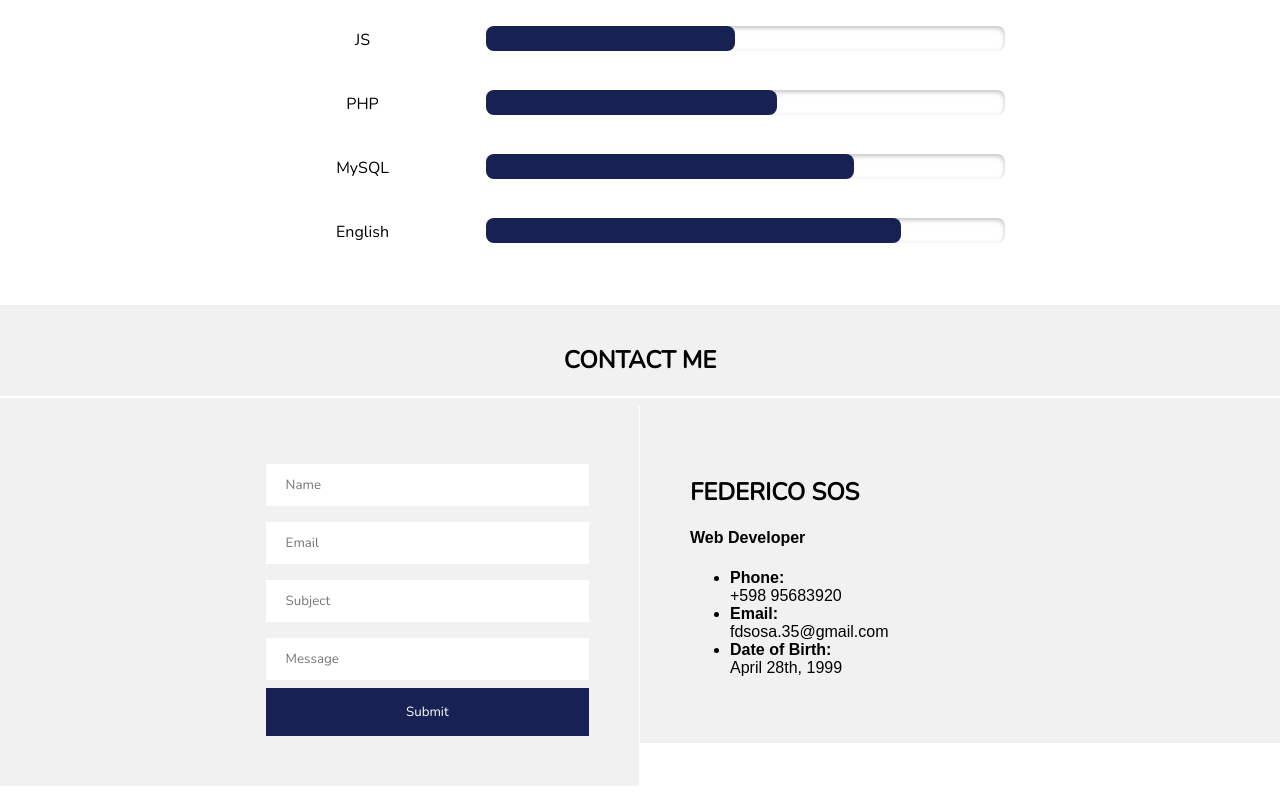
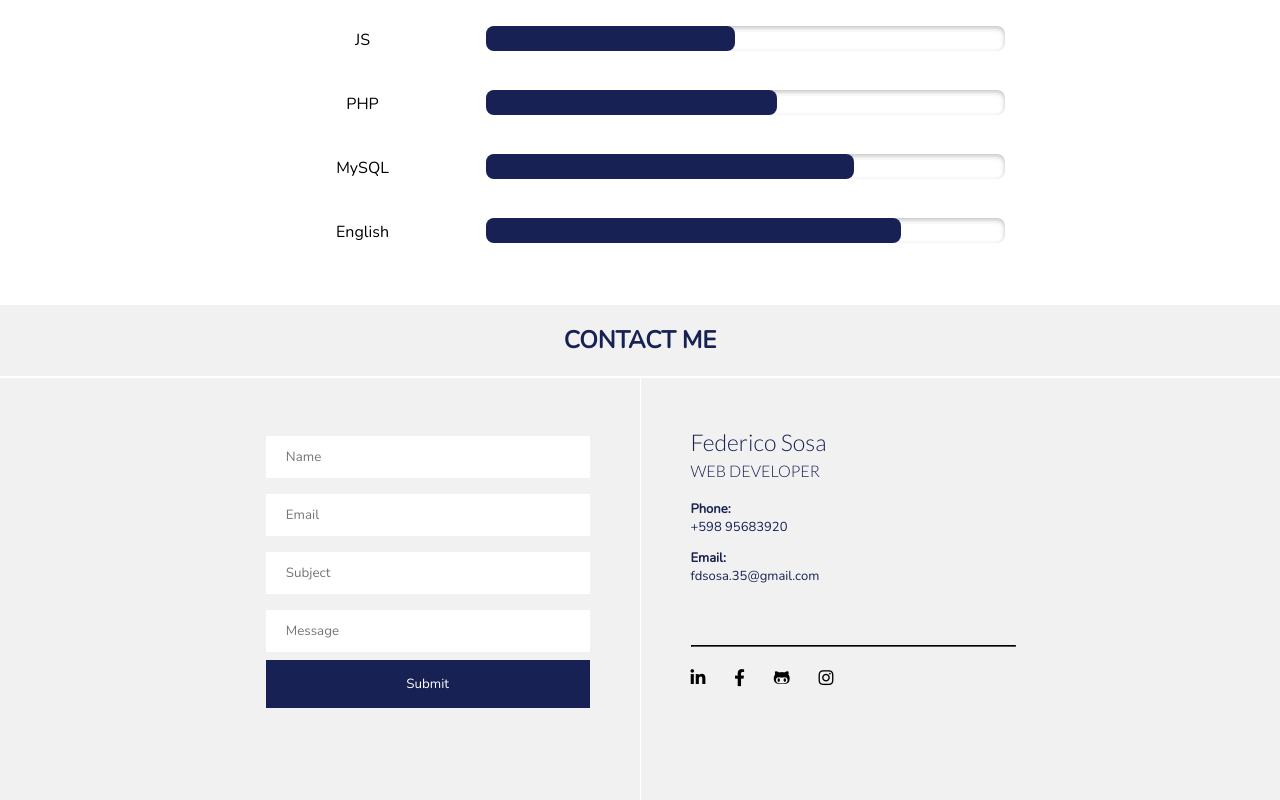
Before and after one commit to fdsosa/proyecto-cv, a plain HTML site: page index.html in a window 1280 px wide. Shown: the part 1628-2428 px from the top of the page. Drawn offline with nearby package versions, Linux system fonts and the light colour scheme; some icons are missing.

Commit message:
Finishing de Contact Section

```diff
--- a/index.html
+++ b/index.html
@@ -7,10 +7,14 @@
     <title>Mi web personal - Federico Sosa</title>
     <link rel="stylesheet" href="style.css">
     <!-- ICONS -->
-    <link rel="stylesheet" href="https://d1azc1qln24ryf.cloudfront.net/114779/Socicon/style-cf.css?9ukd8d">
-    <script type="text/javascript" src="function.js"></script>
+    <link rel="stylesheet"
+          href="https://use.fontawesome.com/releases/v5.8.1/css/all.css"
+          integrity="sha384-50oBUHEmvpQ+1lW4y57PTFmhCaXp0ML5d60M1M7uH2+nqUivzIebhndOJK28anvf"
+          crossorigin="anonymous">
   </head>
   <body>
+
+    <!-- HEADER SECTION -->
     <header id="header">
       <nav>
         <div class="title">
@@ -26,6 +30,7 @@
       </nav>
     </header>
 
+    <!-- PROFILE SECTION -->
     <section class="background-pic">
       <div class="profile">
         <section class="profile-pic">
@@ -45,20 +50,21 @@
       </div>
     </section>
 
+    <!-- PRESENTATION SECTION -->
     <section class="presentation">
       <div class="social-bar">
         <ul>
           <li>
-            <a href=""><span class="socicon-linkedin"></span></a>
+            <a href=""><i class="fab fa-linkedin-in"></i></a>
           </li>
           <li>
-            <a href=""><span class="socicon-facebook"></span></a>
+            <a href=""><i class="fab fa-facebook-f"></i></a>
           </li>
           <li>
-            <a href=""><span class="socicon-github"></span></a>
+            <a href=""><i class="fab fa-github-alt"></i></a>
           </li>
           <li>
-            <a href=""><span class="socicon-youtube"></span></a>
+            <a href=""><i class="fab fa-instagram"></i></a>
           </li>
         </ul>
       </div>
@@ -68,6 +74,7 @@
       </div>
     </section>
 
+    <!-- SKILLS SECTION -->
     <section class="skills" id="skillsSection">
       <h2>Skills</h2>
       <hr class="line_skills">
@@ -111,33 +118,46 @@
       </table>
     </section>
 
+    <!-- CONTACT SECTION -->
     <section class="contact" id="contactSection">
       <h2>Contact Me</h2>
       <hr>
+      <aside class="row-2">
         <div class="left">
           <form class="" action="index.html" method="post">
-          <div class="half">
             <input type="text" name="name" placeholder="Name"><br>
-          </div>
-          <div class="half">
             <input type="text" name="email" placeholder="Email"><br>
-          </div>
             <input type="text" name="subject" placeholder="Subject"><br>
             <input type="text" name="message" placeholder="Message"><br>
             <button type="button" onclick="alert('Hello World!')">Submit</button>
           </form>
         </div>
         <div class="right">
-        <section class="">
-          <h2>Federico Sos</h1>
+            <h3>Federico Sosa</h3>
             <h4>Web Developer</h4>
             <ul>
               <li><b>Phone:</b><br>+598 95683920</li>
               <li><b>Email:</b><br>fdsosa.35@gmail.com</li>
-            <li><b>Date of Birth:</b><br>April 28th, 1999</li>
             </ul>
-        </section>
+            <hr>
+            <div class="social-bar-alt">
+              <ul>
+                <li>
+                  <a href=""><i class="fab fa-linkedin-in"></i></a>
+                </li>
+                <li>
+                  <a href=""><i class="fab fa-facebook-f"></i></a>
+                </li>
+                <li>
+                  <a href=""><i class="fab fa-github-alt"></i></a>
+                </li>
+                <li>
+                  <a href=""><i class="fab fa-instagram"></i></a>
+                </li>
+              </ul>
             </div>
+        </div>
+      </aside>
     </section>
   </body>
 </html>
--- a/style.css
+++ b/style.css
@@ -1,5 +1,5 @@
 /* FONTS */
-@import url('https://fonts.googleapis.com/css?family=Assistant:300|Roboto|Nunito');
+@import url('https://fonts.googleapis.com/css?family=Assistant:300|Roboto|Lato:300|Nunito');
 
 /* BODY TAGS */
 body{
@@ -13,6 +13,15 @@ img{
   display: block;
 }
 
+h1, h2, h3, h4, li, p{
+  color: #182153;
+}
+
+a{
+  text-decoration: none;
+}
+
+/* HEADER SECTION */
 header{
   position: fixed;
   top: 0;
@@ -44,7 +53,6 @@ header a{
   display: inline-block;
   font-family: 'Nunito', sans-serif;
   font-size: 16px;
-  text-decoration: none;
   text-transform: uppercase;
   box-sizing: border-box;
   padding: 0 30px;
@@ -63,6 +71,7 @@ header .title{
   box-sizing: border-box;
 }
 
+/* PROFILE SECTION */
 .background-pic{
   background-image: url(computer.jpg);
   background-repeat: no-repeat;
@@ -146,6 +155,7 @@ header .title{
   filter: grayscale(100%);
 }
 
+/* SOCIAL BAR SECTION */
 .social-bar{
   width: 60%;
   height: 8vh;
@@ -165,13 +175,12 @@ header .title{
 }
 
 .social-bar ul li a{
-  text-decoration: none;
   padding: 5px 15px;
-  font-size: 20px;
+  font-size: 22px;
   color: #fff;
 }
 
-
+/* PRESENTATION SECTION */
 .presentation{
   background-color: #F1F1F1;
 }
@@ -182,6 +191,7 @@ header .title{
   font-family: 'Nunito', sans-serif;
 }
 
+/* SKILLS SECTION */
 .skills{
   width: 100%;
   background-color: white;
@@ -243,10 +253,18 @@ progress[value]::-webkit-progress-value {
   border-radius: 8px;
 }
 
+/* CONTACT SECTION */
 .contact{
-  padding: 20px 0;
+  display: flex;
+  flex-direction: column;
+  justify-content: center;
   width: 100%;
   background-color: #F1F1F1;
+}
+
+.row-2{
+  display: flex;
+  flex-direction: row;
 }
 
 .contact h2{
@@ -255,8 +273,15 @@ progress[value]::-webkit-progress-value {
   font-family: 'Nunito', sans-serif;
 }
 
+.contact h3{
+  font-family: 'Assistant', sans-serif;
+  font-size: 23px;
+  margin: 0 0 5px 0;
+}
+
 .contact hr{
   display: block;
+  margin: 0;
   width: 100%;
   border-style: solid;
   border-width: 0.8px;
@@ -264,23 +289,20 @@ progress[value]::-webkit-progress-value {
 }
 
 .contact .left, .contact .right{
-  display: inline-block;
   background-color: #F1F1F1;
+  flex: 1;
+  flex-grow: 1;
 }
 
 .contact .left{
   padding: 50px;
-  width: 50%;
   box-sizing: border-box;
-  float: left;
   border-right: solid 0.8px white;
 }
 
 .contact .right{
   padding: 50px;
-  width: 50%;
   box-sizing: border-box;
-  float: right;
 }
 
 .contact .left form{
@@ -310,6 +332,52 @@ input[type=text]:hover{
   background-color: #DCE6EF;
 }
 
-.contact .right h2{
-  text-align: left;
+.contact .right h3{
+  font-family: 'Lato', sans-serif;
+  font-weight: 300;
 }
+
+.contact .right h4{
+  font-family: 'Lato', sans-serif;
+  font-weight: 300;
+  text-transform: uppercase;
+  margin: 0;
+}
+
+.contact .right ul{
+  padding: 0;
+  font-family: 'Nunito', sans-serif;
+  font-size: 13px;
+  margin: 20px 0 60px 0;
+}
+
+.contact .right li{
+  list-style: none;
+  margin-top: 1em;
+}
+
+.contact .right hr{
+  border: 0.1px inset #000;
+  margin: 0;
+  width: 60%;
+}
+
+.contact .right .social-bar-alt{
+}
+
+.contact .right .social-bar-alt ul{
+  margin: 20 0 0 5px;
+  padding: 0;
+}
+
+.contact .right .social-bar-alt li{
+  list-style: none;
+  display: inline-block;
+  font-size: 17px;
+  margin-right: 1.5em;
+  margin-top: 0;
+}
+
+.contact .right .social-bar-alt i{
+  color: #000;
+}
```
Also changed, not shown: autobiografia.html (deleted, +0 -12 lines), contacto.html (deleted, +0 -12 lines). Lines whose indentation alone changed are shown as unchanged.
